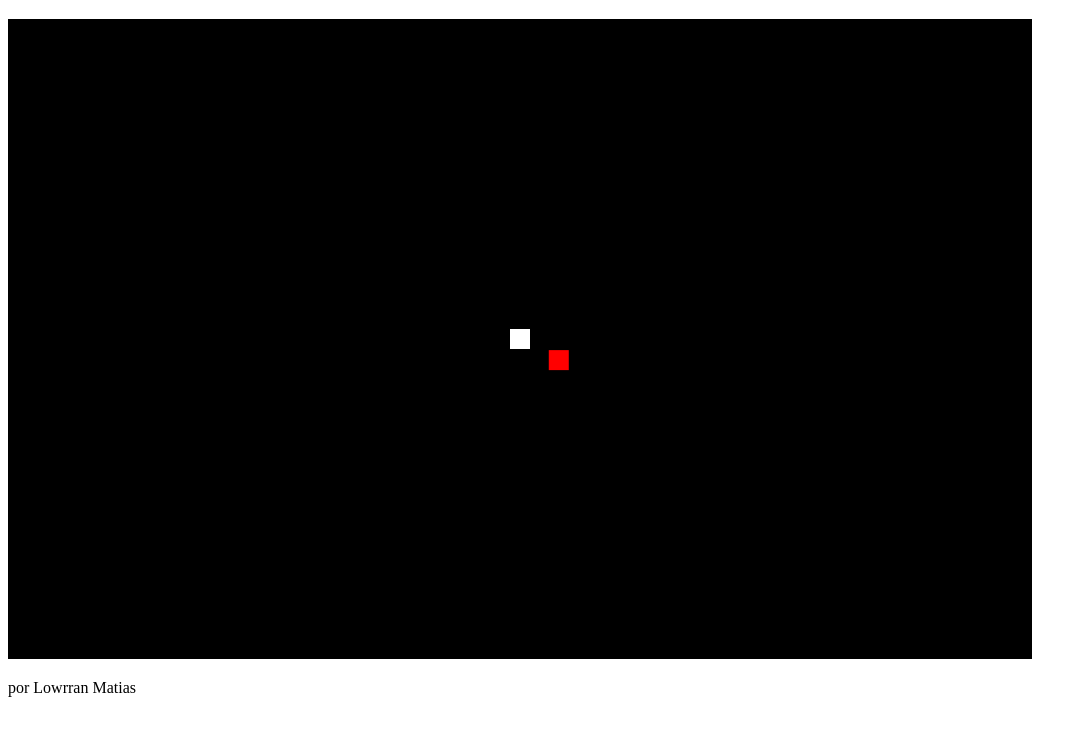
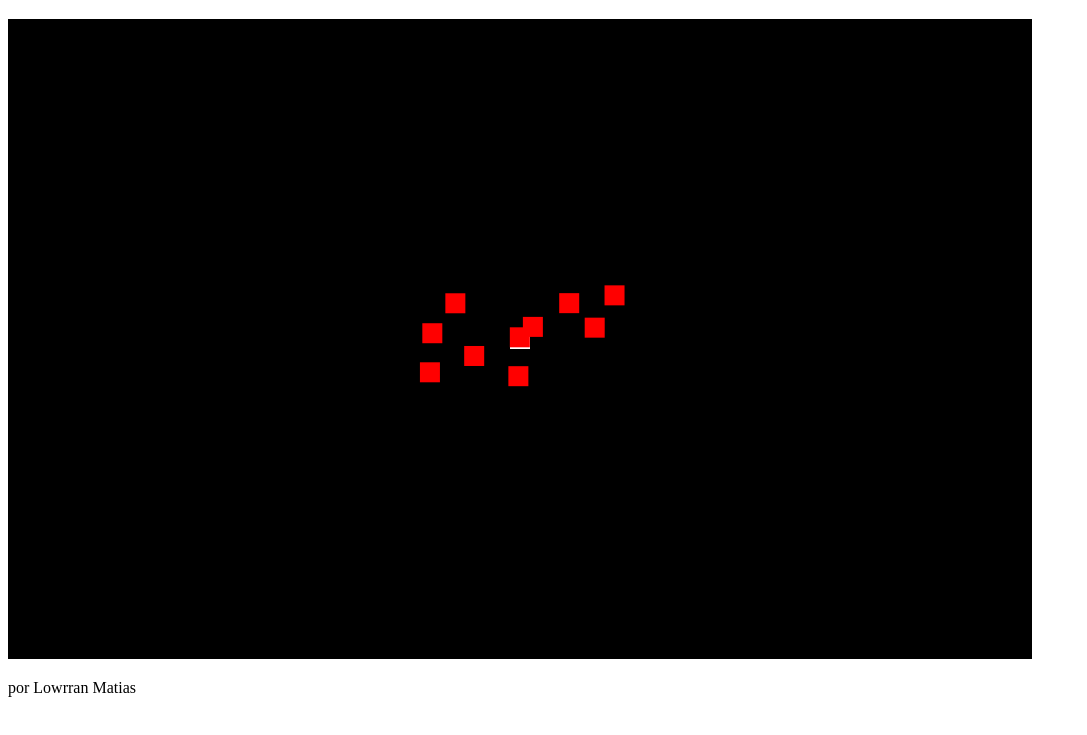
Before and after one commit to ufjf-dcc104/dcc138-2020-3ere-atv1-ldurmat, a plain HTML site: page index.html in a window 1280 px wide. Shown: the part 61-796 px from the top of the page, without its empty margins (0-1087 px from the left). Drawn offline with Linux system fonts and the light colour scheme.

Commit message:
Altera inimigo para multiplos sprites.

```diff
--- a/index.html
+++ b/index.html
@@ -12,10 +12,12 @@
     <script>
       let canvas = document.querySelector("canvas");
       let ctx = canvas.getContext("2d");
+      canvas.width = window.innerWidth * 0.8;
+      canvas.height = window.innerHeight * 0.8;
 
       let p = {
-        x: (window.innerWidth * 0.8) / 2 - 10, //x começar no meio do canvas
-        y: (window.innerHeight * 0.8) / 2 - 10,
+        x: canvas.width / 2 - 10, //x começar no meio do canvas
+        y: canvas.height / 2 - 10,
         vx: 0,
         vy: 0,
         ax: 0,
@@ -24,9 +26,12 @@
         desenhar: desenhaElemento,
         mover: moveElemento,
       };
+
+      const sprites = [];
+      for (let ne = 0; ne < 10; ne++) {
         let e = {
-        x: 300,
-        y: 200,
+          x: canvas.width * Math.random(),
+          y: canvas.height * Math.random(),
           vx: 0,
           vy: 0,
           ax: 0,
@@ -36,6 +41,8 @@
           mover: moveElemento,
           controlar: persegueAlvo,
         };
+        sprites.push(e);
+      }
 
       let t0, dt;
       const Acel = window.innerWidth * 0.5;
@@ -50,19 +57,21 @@
         canvas.width = window.innerWidth * 0.8;
         canvas.height = window.innerHeight * 0.8;
 
-        //Controladores
-        e.controlar(p);
         //Desenha fundo
         ctx.fillStyle = "black";
         ctx.fillRect(0, 0, canvas.width, canvas.height);
 
         //Atualiza estado
         p.mover();
-        e.mover();
+        p.desenhar();
+        for (let s = 0; s < sprites.length; s++) {
+          const sprite = sprites[s];
+          sprite.controlar(p);
+          sprite.mover();
+          sprite.desenhar();
+        }
 
         //Desenha elementos
-        p.desenhar();
-        e.desenhar();
 
         t0 = t;
         requestAnimationFrame(desenha);
```
Lines whose indentation alone changed are shown as unchanged.
